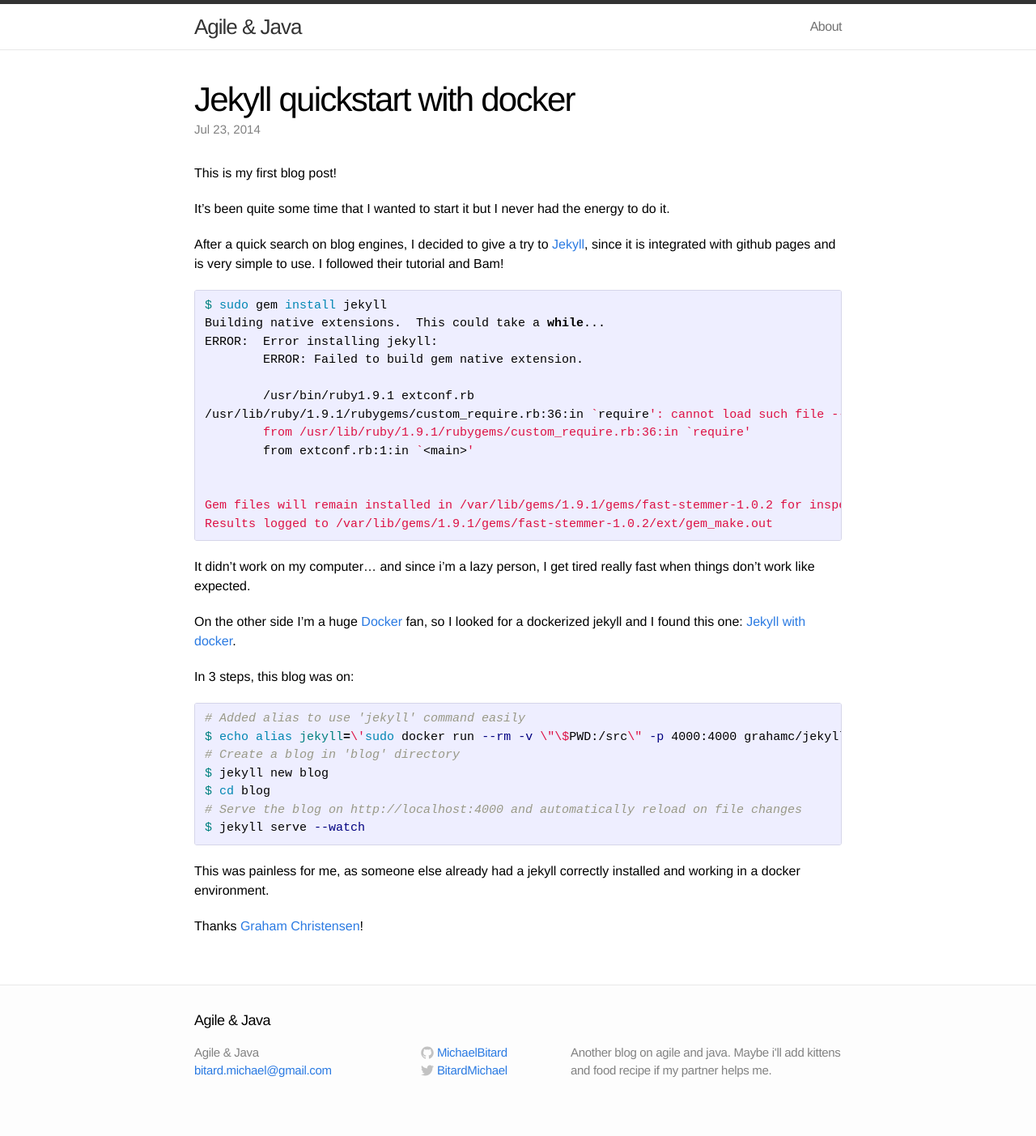
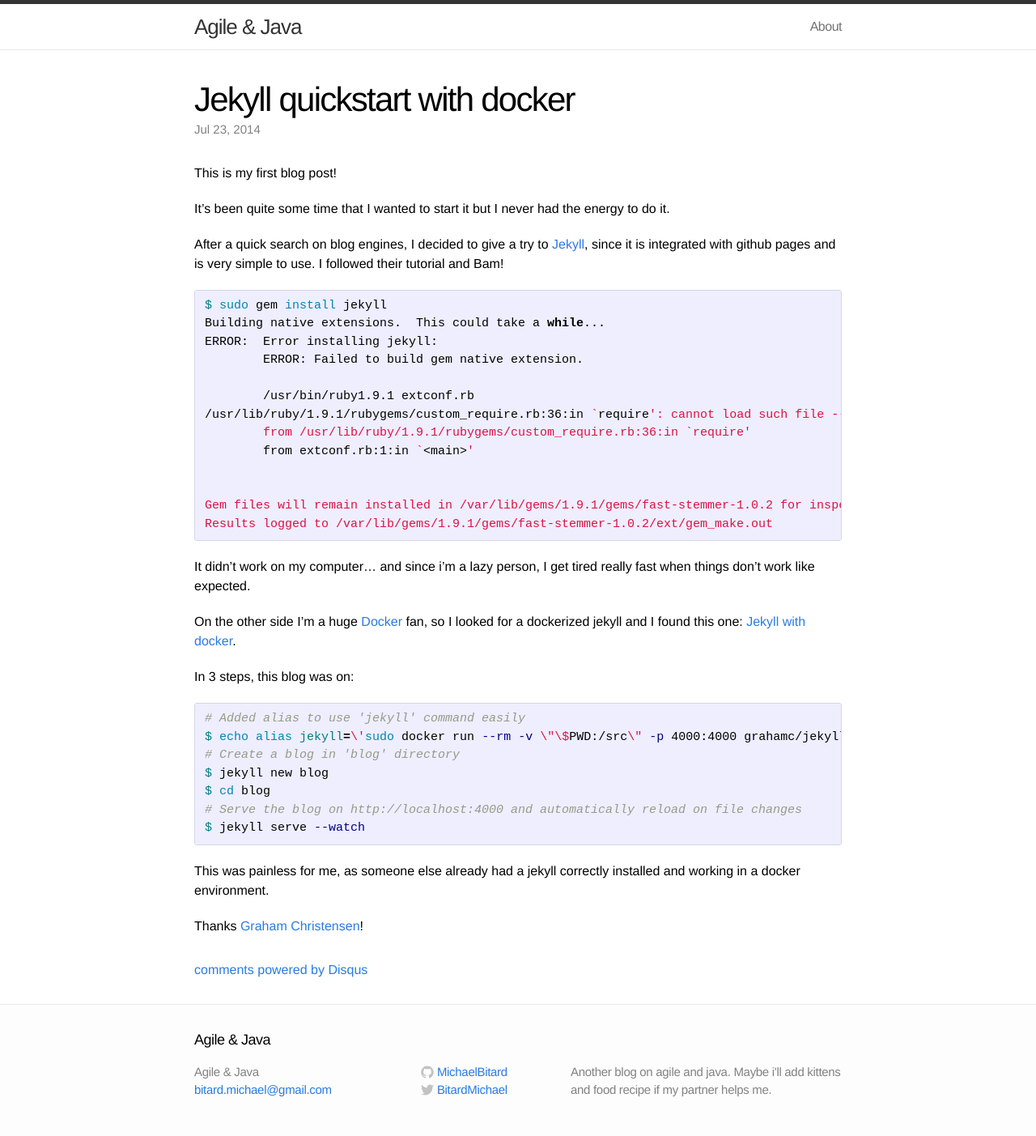
Before and after one commit to gpolaert/agileek.github.io, a Jekyll site: the page built from _posts/2014-07-23-jekyll-and-docker.md, in a window 1280 px wide. Shown: the whole page at 81% size. Built offline with Jekyll 4.4.1, drawn with Linux system fonts in a browser that asks for light colours; comment, search, counter and statistics services are not loaded; before the commit the page ends 1379 px from its top, so only the background shows below that; some of the changed lines change nothing that is shown.

Commit message:
add comments to posts

```diff
--- a/_layouts/post.html
+++ b/_layouts/post.html
@@ -1,6 +1,8 @@
 ---
 layout: default
+comments: true
 ---
+
 <div class="post">
 
     <header class="post-header">
@@ -12,4 +14,26 @@
         {{ content }}
     </article>
 
+
+    <div id="disqus_thread"></div>
+    <script type="text/javascript">
+        /* * * CONFIGURATION VARIABLES: EDIT BEFORE PASTING INTO YOUR WEBPAGE * * */
+        var disqus_shortname = 'agileek'; // required: replace example with your forum shortname
+
+        /* * * DON'T EDIT BELOW THIS LINE * * */
+        (function() {
+            var dsq = document.createElement('script');
+            dsq.type = 'text/javascript';
+            dsq.async = true;
+            dsq.src = '//' + disqus_shortname + '.disqus.com/embed.js';
+            (document.getElementsByTagName('head')[0] || document.getElementsByTagName('body')[0]).appendChild(dsq);
+        })();
+    </script>
+    <noscript>Please enable JavaScript to view the
+        <a href="http://disqus.com/?ref_noscript">comments powered by Disqus.</a>
+    </noscript>
+    <a href="http://disqus.com" class="dsq-brlink">comments powered by
+        <span class="logo-disqus">Disqus</span>
+    </a>
+
 </div>
```
Lines whose indentation alone changed are shown as unchanged.
